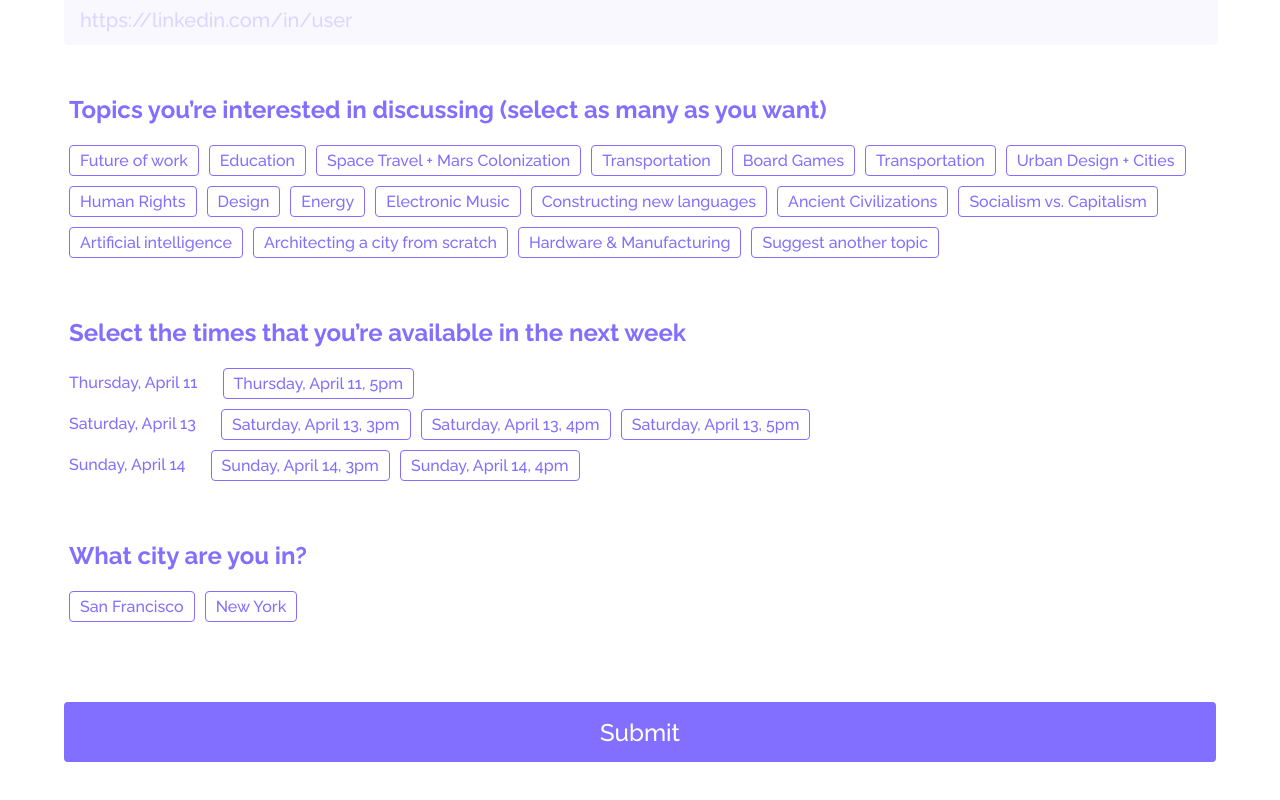
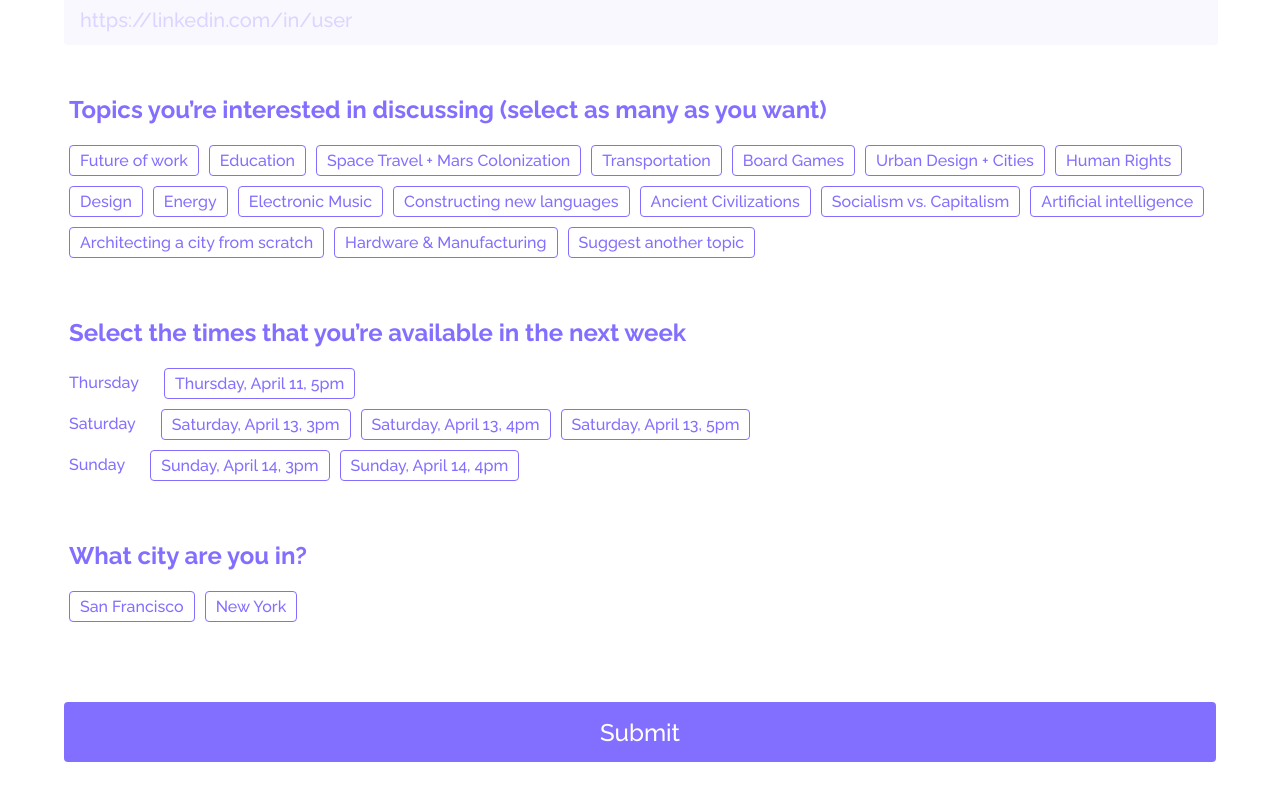
Before and after one commit to mko4444/breakfastclublive, a React (Create React App) app: page / in a window 1280 px wide. Shown: the part 996-1796 px from the top of the page. Built offline with nearby package versions, Linux system fonts and the light colour scheme; no server answers.

Commit message:
copy tweaks

```diff
--- a/src/App.js
+++ b/src/App.js
@@ -174,7 +174,7 @@ class App extends Component {
           <div className="multiplechoice-choices">
             {
               ["Future of work", "Education", "Space Travel + Mars Colonization", "Transportation",
-              "Board Games", "Transportation", "Urban Design + Cities", "Human Rights", "Design",
+              "Board Games", "Urban Design + Cities", "Human Rights", "Design",
               "Energy", "Electronic Music", "Constructing new languages", "Ancient Civilizations",
               "Socialism vs. Capitalism", "Artificial intelligence", "Architecting a city from scratch",
               "Hardware & Manufacturing", "Suggest another topic"].map((choice, index) =>
@@ -195,9 +195,9 @@ class App extends Component {
           <div style={{height: 10}} />
           {
             [
-              { "tag": "Thursday, April 11", "times": ["Thursday, April 11, 5pm"]},
-              { "tag": "Saturday, April 13", "times": ["Saturday, April 13, 3pm", "Saturday, April 13, 4pm", "Saturday, April 13, 5pm"]},
-              { "tag": "Sunday, April 14", "times": ["Sunday, April 14, 3pm", "Sunday, April 14, 4pm"]},
+              { "tag": "Thursday", "times": ["Thursday, April 11, 5pm"]},
+              { "tag": "Saturday", "times": ["Saturday, April 13, 3pm", "Saturday, April 13, 4pm", "Saturday, April 13, 5pm"]},
+              { "tag": "Sunday", "times": ["Sunday, April 14, 3pm", "Sunday, April 14, 4pm"]},
             ].map((day, index) =>
               <div key={index} className="multiplechoice-choices">
                 <span className="multiplechoice-choices-tag">{day.tag}</span>
```
